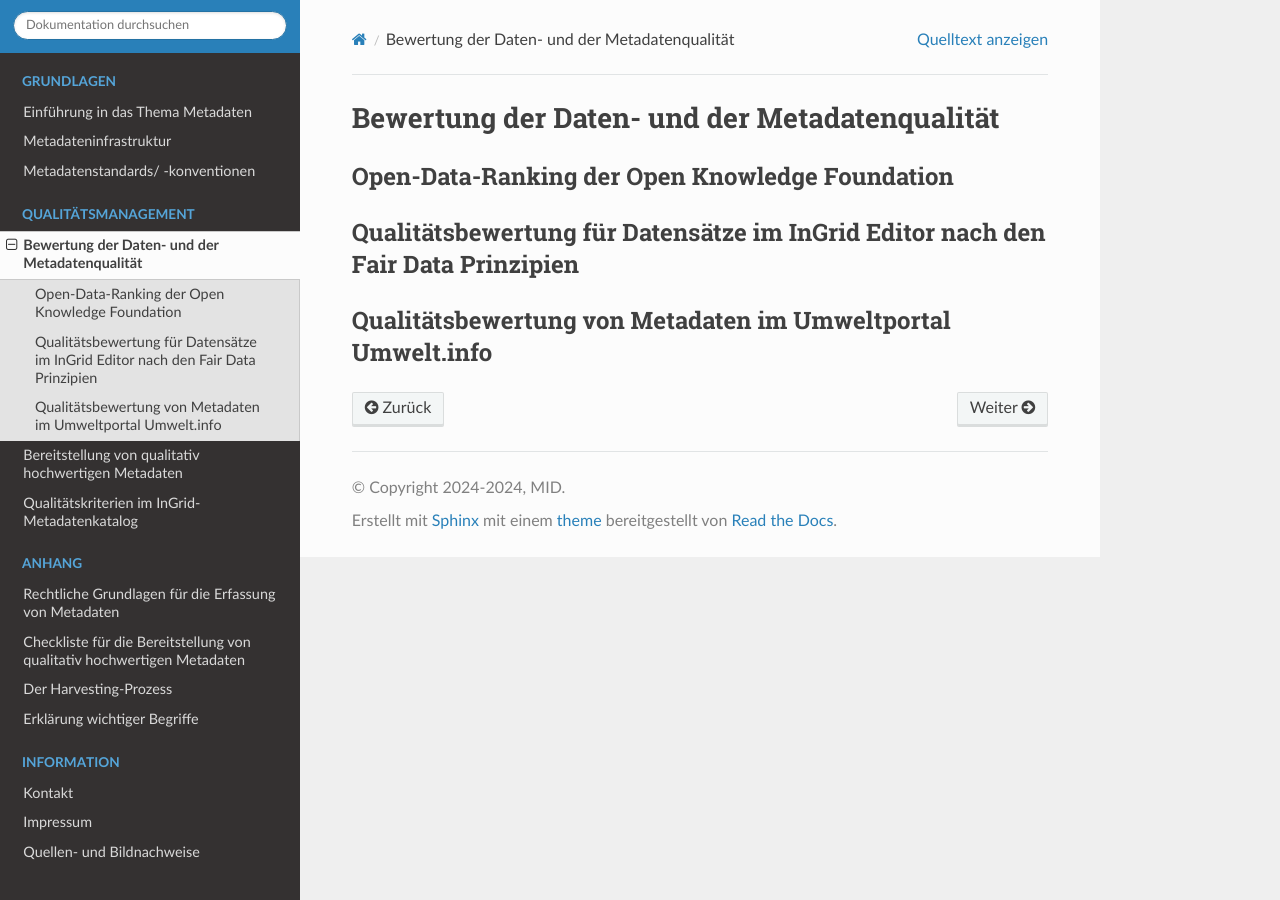
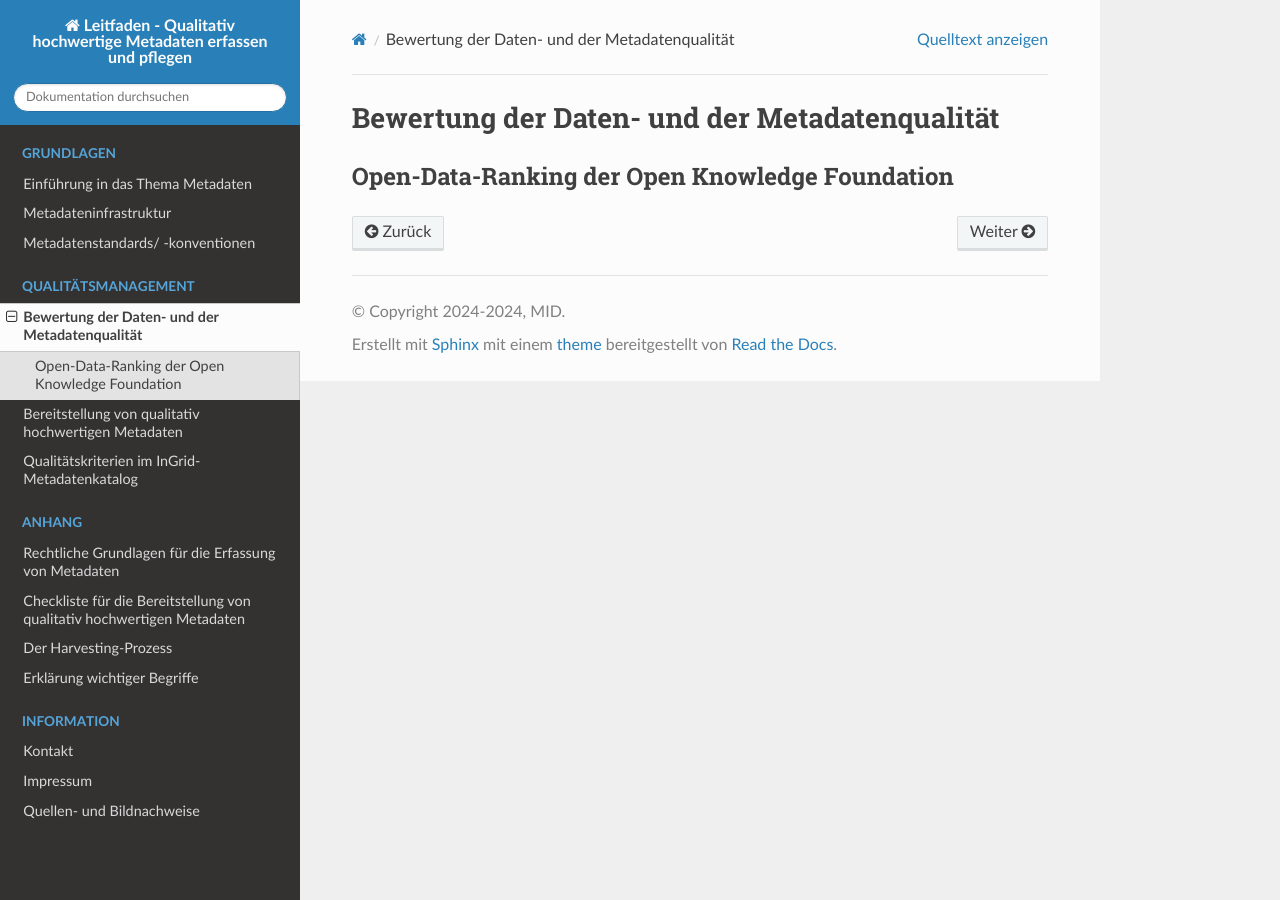
Before and after one commit to tomiwo/ingrid-mdk-st-high-quality-metadata, a Sphinx documentation site: the page built from docs/qualitaetsmanagement/bewertung.rst, in a window 1280 px wide. Built offline with Sphinx 7.4.7 and the Read the Docs theme 3.1.0, drawn with Linux system fonts in a browser that asks for light colours.

Commit message:
Update bewertung.rst

```diff
--- a/docs/qualitaetsmanagement/bewertung.rst
+++ b/docs/qualitaetsmanagement/bewertung.rst
@@ -4,11 +4,3 @@
 
 Open-Data-Ranking der Open Knowledge Foundation
 ------------------------------------------------
-
-
-Qualitätsbewertung für Datensätze im InGrid Editor nach den Fair Data Prinzipien
----------------------------------------------------------------------------------
-
-
-Qualitätsbewertung von Metadaten im Umweltportal Umwelt.info
--------------------------------------------------------------
```
